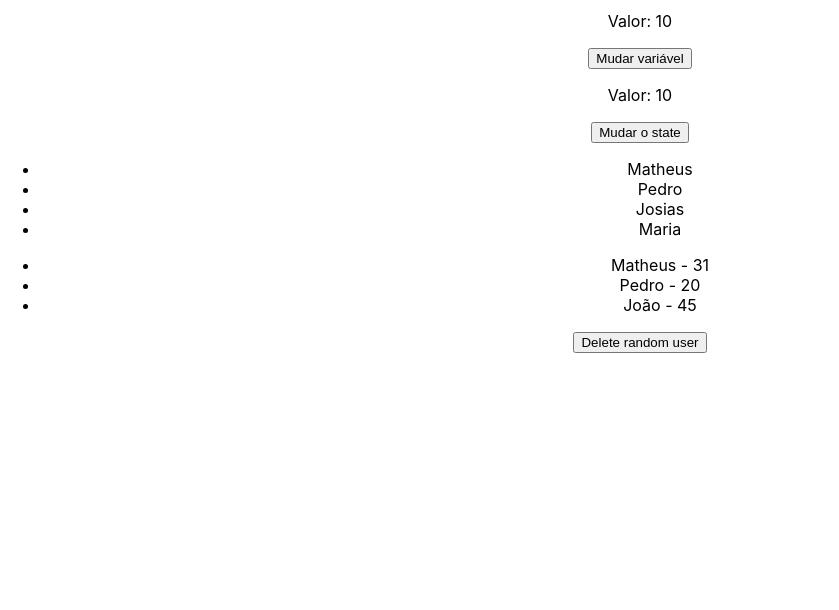
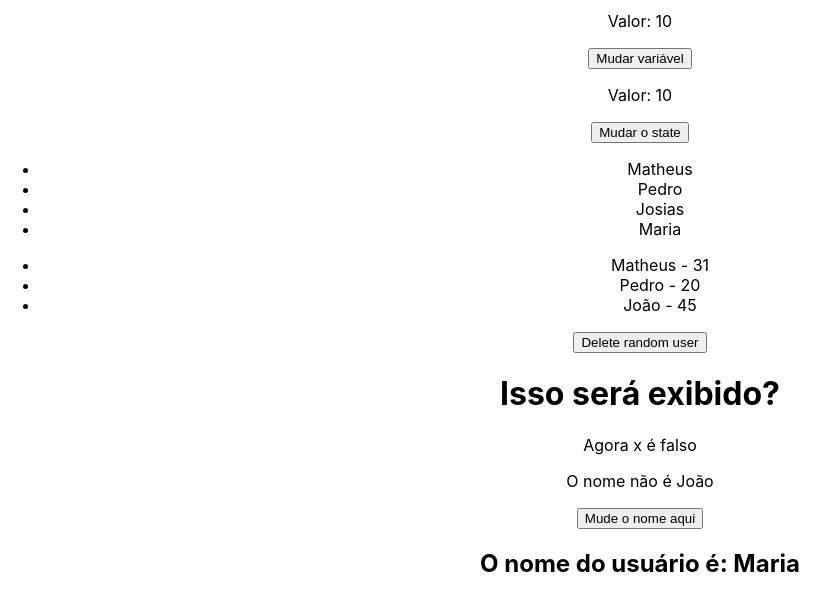
Before and after one commit to santiagvs/LearningReact, a React (Create React App) app in the folder avancado/: page / in a window 1280 px wide. Shown: the part 1177-1787 px from the top of the page, without its empty margins (0-839 px from the left). Built offline with nearby package versions, Linux system fonts and the light colour scheme.

Commit message:
feat: render with conditionals and props

```diff
--- a/avancado/src/App.js
+++ b/avancado/src/App.js
@@ -1,9 +1,14 @@
 import './App.css';
+import { useState } from 'react'
 import Inter from './assets/inter milan.jpg'
 import ManageData from './components/ManageData'
 import ListRender from './components/ListRender'
+import ConditionalRender from './components/ConditionalRender'
+import ShowUserName from './components/ShowUserName';
 
 function App() {
+    const [userName] = useState('Maria')
+
     return (
         <div className="App">
             <h1>Avançando em React</h1>
@@ -17,6 +22,8 @@
             </div>
             <ManageData />
             <ListRender />
+            <ConditionalRender />
+            <ShowUserName name={userName} />
         </div>
     );
 }
--- /dev/null
+++ b/avancado/src/components/ConditionalRender.js
@@ -0,0 +1,28 @@
+import {useState} from 'react'
+
+const ConditionalRender = () => {
+  const [x] = useState(false)
+
+  const [name, setName] = useState('Pedro')
+
+  return (
+    <div>
+      <h1>Isso será exibido?</h1>
+      {x && <p>Sim, porque x é true</p>}
+      {!x && <p>Agora x é falso</p>}
+
+      {name === 'João' ? (
+        <div>
+          <p>O nome é João</p>
+        </div>
+      ) : (
+        <div>
+          <p>O nome não é João</p>
+        </div>
+      )}
+      <button onClick={() => setName('João')}>Mude o nome aqui</button>
+    </div>
+  )
+}
+
+export default ConditionalRender
--- /dev/null
+++ b/avancado/src/components/ShowUserName.js
@@ -0,0 +1,9 @@
+const ShowUserName = (props) => {
+  return (
+    <div>
+      <h2>O nome do usuário é: {props.name}</h2>
+    </div>
+  )
+}
+
+export default ShowUserName
```
Lines whose indentation alone changed are shown as unchanged.
